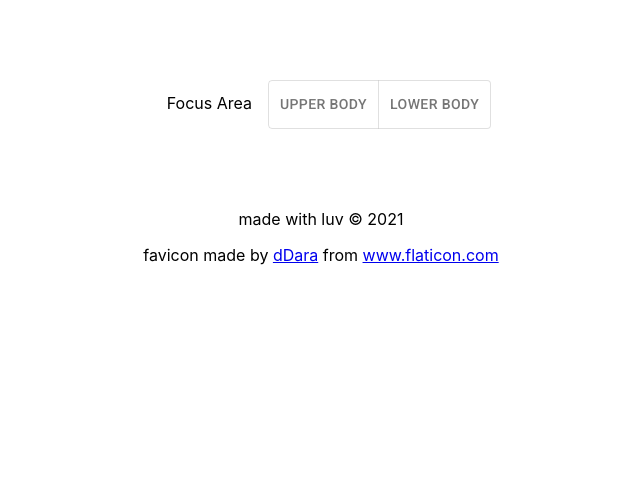
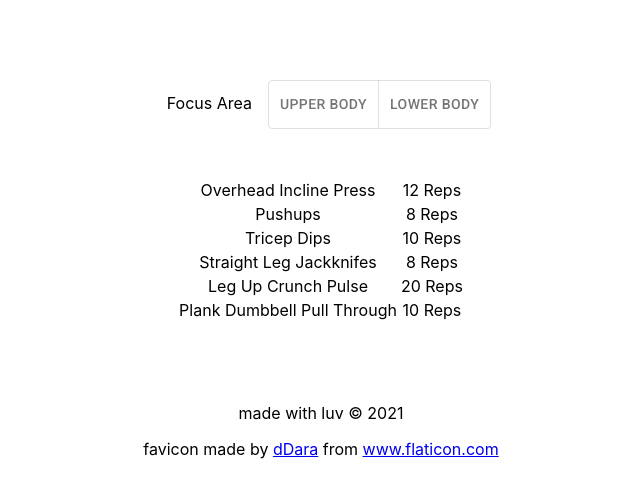
Before and after one commit to theodorachu/workout-builder, a React (Create React App) app: page / in a window 1280 px wide. Shown: the top 498 px of the page, without its empty margins (319-959 px from the left). Built offline with nearby package versions, Linux system fonts and the light colour scheme.

Commit message:
hardcoded but workout prints

```diff
--- a/src/App.js
+++ b/src/App.js
@@ -15,7 +15,7 @@ function App() {
     <div className="App">
       <header className="header">
         <Toggles category="Focus Area" toggles={["Upper Body","Lower Body"]} onChange={changeOption}/>
-        <Workout />
+        <Workout type="Upper Body"/>
       </header>
       <footer>
         <p>made with luv © {(new Date().getFullYear())}</p>
--- a/src/components/Workout.jsx
+++ b/src/components/Workout.jsx
@@ -1,10 +1,81 @@
 import React from 'react';
 
-function Workout() {
+function Workout(props) {
+  const Exercise = (name, reps, canUseEquipment, canNoEquipment) => {return {name: name, reps: reps, canUseEquipment: canUseEquipment, canNoEquipment: canNoEquipment}};
+  const arms = [
+    Exercise("Bent Over Rows", 12, true, false),
+    Exercise("Overhead Press", 12, true, false),
+    Exercise("Overhead Incline Press", 12, true, false),
+    Exercise("Bench", 12, true, false),
+    Exercise("Lat Pulldown", 8, true, false),
+    Exercise("Low to High", 12, true, false),
+    Exercise("Squat & Press", 10, true, false),
+    Exercise("Bicep Curl", 10, true, false),
+    Exercise("Shoulder Shrug", 10, true, false),
+    Exercise("Chest Fly", 10, true, false),
+    Exercise("Forwards Arm Raise", 10, true, false),
+    Exercise("Outwards Arm Raise", 10, true, false),
+    Exercise("Pushups", 8, false, true),
+    Exercise("Tricep Dips", 10, false, true),
+    Exercise("Burpees", 10, false, true),
+    Exercise("Spider Pushups", 8, false, true),
+    Exercise("Arm Circles", 30, false, true),
+    Exercise("Plank Walk", 6, false, true)
+  ];
 
+  const abs = [
+    Exercise("Russian Twists", 20, true, false),
+    Exercise("Plank Rows", 12, true, false),
+    Exercise("Bent Leg Jackknifes", 10, true, true),
+    Exercise("Plank Dumbbell Pull Through", 10, true, false),
+    Exercise("Leg Up Crunch Pulse", 20, true, true),
+    Exercise("Knees to Chest with Dumbbell Between Legs", 8, true, false),
+    Exercise("Vertical Scissor Kicks", 16, true, true),
+    Exercise("Horizontal Scissor Kicks", 16, false, true),
+    Exercise("Leg Raises with Hip Lift", 10, false, true),
+    Exercise("Side Planks", 10, true, true),
+    Exercise("Mountain Climbers", 40, false, true),
+    Exercise("Straight Leg Jackknifes", 8, true, true),
+    Exercise("Bicycle Crunches", 20, true, true)
+  ];
+
+  const lower = [
+    Exercise("Squat", 12, true, true),
+    Exercise("Reverse Lunge", 12, true, true),
+    Exercise("Side Lunge", 12, true, true),
+    Exercise("Curtsy Lunge", 12, true, true),
+    Exercise("Jump Squat", 10, false, true),
+    Exercise("Weighted Step Ups", 12, true, false),
+    Exercise("Single Leg Deadlift", 16, true, false),
+    Exercise("Hip Thrust", 10, true, false),
+    Exercise("Kettlebell Swing", 10, true, false),
+    Exercise("Clams", 20, false, true),
+    Exercise("Calf Raises", 16, true, true),
+    Exercise("Leg Press", 15, true, false),
+    Exercise("Leg Extension", 15, true, false)
+  ]
+
+  let remixed = [];
+  if (props.type === "Upper Body") {
+    let remixedArms = arms.sort(() => Math.random() - 0.5).slice(0,3);
+    let remixedAbs = abs.sort(() => Math.random() - 0.5).slice(0,3);
+    remixed = [...remixedArms, ...remixedAbs];
+
+  } else if (props.type === "Lower Body") {
+    remixed = lower.sort(() => Math.random() - 0.5).slice(0,3);
+  }
 
   return (
-    <div></div>
+    <table style={{margin:"3rem auto 3rem auto"}}>
+      {remixed.map((e) => {
+        return(
+          <tr>
+            <td>{e.name}</td>
+            <td>{e.reps} Reps</td>
+          </tr>
+        );
+      })}
+    </table>
   );
 }
 
```
